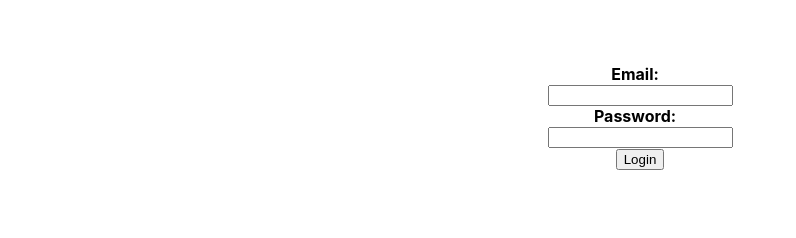
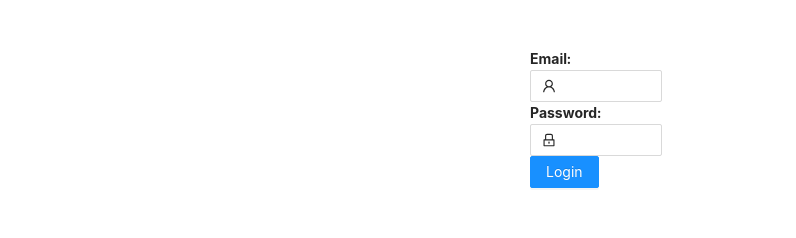
Before and after one commit to husinassegaff/FP-Sanbercode-Reactjs-Batch18, a React (Create React App) app: page /login in a window 1280 px wide. Shown: the part 232-470 px from the top of the page, without its empty margins (0-796 px from the left). Built offline with nearby package versions, Linux system fonts and the light colour scheme.

Commit message:
Update tampilan login

```diff
--- a/src/App.js
+++ b/src/App.js
@@ -2,6 +2,7 @@ import React from 'react';
 import Routes from "./layout/Main"
 import {UserProvider} from "./context/UserContext"
 import './App.css';
+import 'antd/dist/antd.css';
 
 function App() {
   return (
--- a/src/pages/Login.js
+++ b/src/pages/Login.js
@@ -1,10 +1,18 @@
-import React, { useContext, useState } from "react"
+import React, { useContext, useState, useEffect } from "react"
 import {UserContext} from "../context/UserContext"
+import { Form, Input, Button } from 'antd';
+import { UserOutlined, LockOutlined } from '@ant-design/icons';
 import axios from "axios"
 
-const Login = () =>{
+const HorizontalLoginForm = () =>{
+  const[form] = Form.useForm()
+  const[, forceUpdate] = useState()
   const [, setUser] = useContext(UserContext)
   const [input, setInput] = useState({email: "" , password: ""})
+
+  useEffect(() => {
+    forceUpdate({});
+  }, []);
 
   const handleSubmit = (event) =>{
     event.preventDefault()
@@ -43,18 +51,23 @@ const Login = () =>{
   return(
     <>
       <div style={{margin: "0 auto", width: "25%", padding: "50px"}}>
-        <form onSubmit={handleSubmit}>
+        <Form form={form} name="horizontal_login" layout = "inline" onSubmit={handleSubmit}>
           <label>Email: </label>
-          <input type="email" name="email" onChange={handleChange} value={input.email}/>
+          <Input prefix={<UserOutlined className="site-form-item-icon"/>} type="email" name="email" onChange={handleChange} value={input.email}/>
           <br/>
           <label>Password: </label>
-          <input type="password" name="password" onChange={handleChange} value={input.password}/>
+          <Input prefix={<LockOutlined className="site-form-item-icon"/>} type="password" name="password" onChange={handleChange} value={input.password}/>
           <br/>
-          <button>Login</button>
-        </form>
+          <Button
+          type="primary"
+          htmlType="submit"
+          disabled={
+            !form.isFieldsTouched(true) || form.getFieldsError().filter(({errors})=> errors.length).length
+          }>Login</Button>
+        </Form>
       </div>
     </>
   )
 }
 
-export default Login
+export default HorizontalLoginForm
```
Also changed, not shown: src/layout/Header.js (+18 -1 lines).
